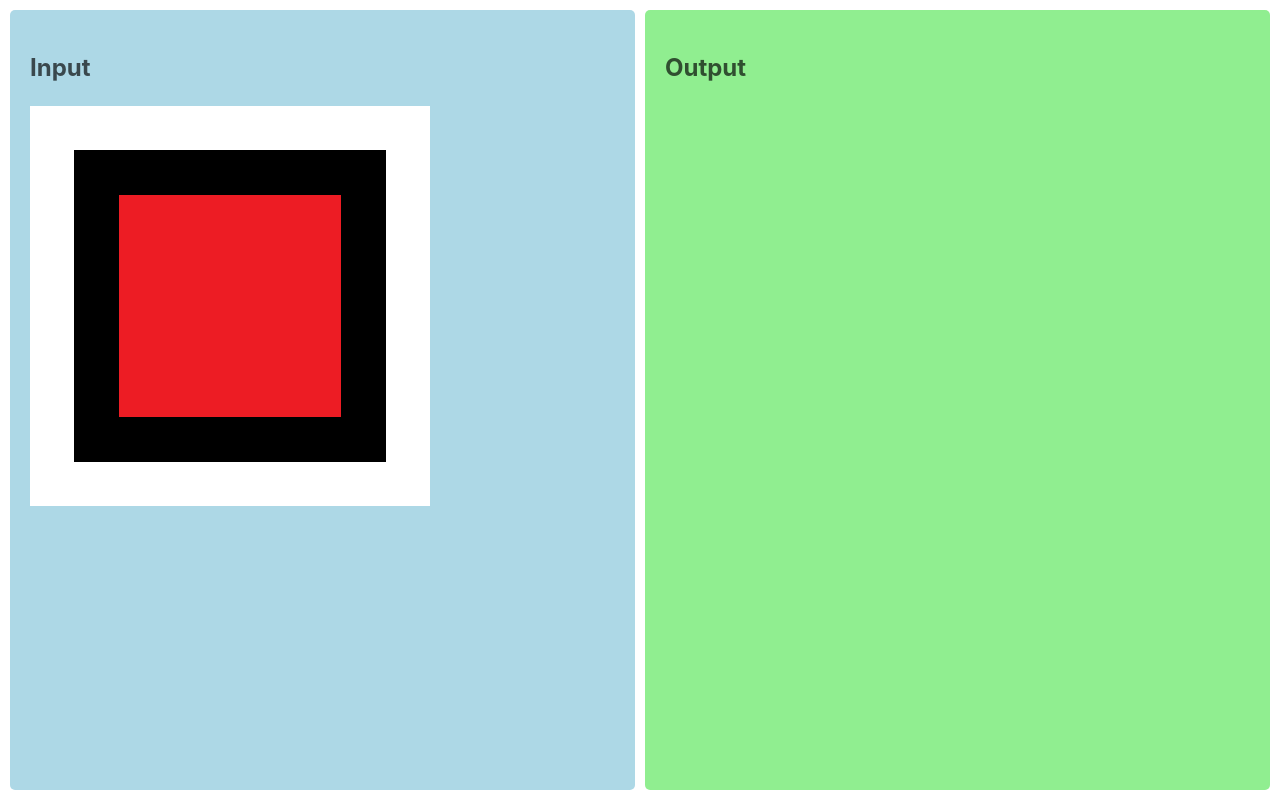
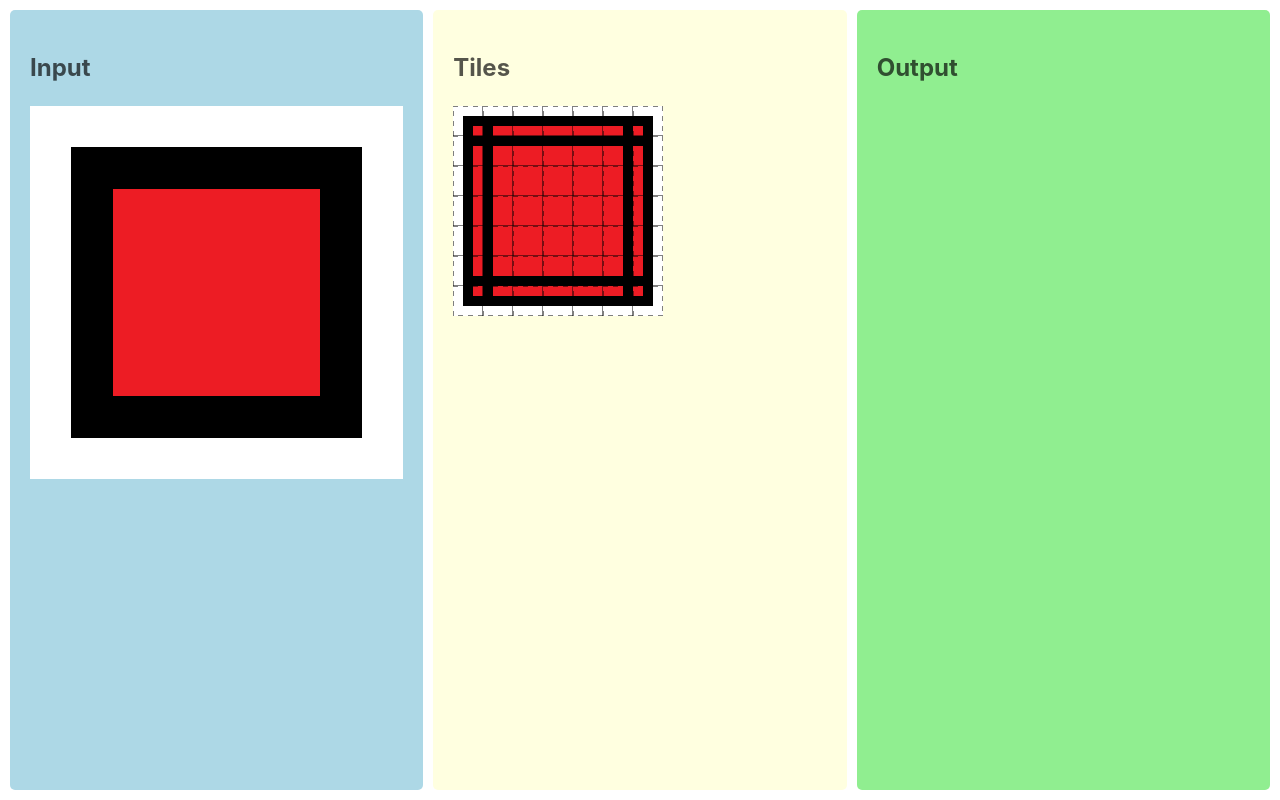
Before and after one commit to all-you-need-is-laugh/wave-function-collapse, a React (Vite) app: page / in a window 1280 px wide. Built offline with nearby package versions, Linux system fonts and the light colour scheme.

Commit message:
Add TilesPanel and TileSet components to display extracted tiles

```diff
--- a/src/App.tsx
+++ b/src/App.tsx
@@ -1,7 +1,8 @@
-import { useCallback } from 'react';
+import { useCallback, useState } from 'react';
 import styled from 'styled-components';
 import { InputPanel } from './components/InputPanel';
 import { OutputPanel } from './components/OutputPanel';
+import { TilesPanel } from './components/TilesPanel';
 import { Tile } from './utils/interfaces';
 
 const Container = styled.div`
@@ -13,13 +14,16 @@ const Container = styled.div`
 `;
 
 function App() {
+  const [tiles, setTiles] = useState<Tile[]>([]);
+
   const onTilesExtracted = useCallback((tiles: Tile[]) => {
-    console.warn("### > onTilesExtracted > tiles:", tiles);
+    setTiles(tiles);
   }, []);
 
   return (
     <Container>
       <InputPanel onTilesExtracted={onTilesExtracted} />
+      <TilesPanel tiles={tiles} />
       <OutputPanel />
     </Container >
   )
--- /dev/null
+++ b/src/components/TileSet.tsx
@@ -0,0 +1,50 @@
+import { useEffect, useRef } from 'react';
+import { Tile } from '../utils/interfaces';
+
+interface TileSetProps {
+  tiles: Tile[];
+}
+
+const TileSet = ({ tiles }: TileSetProps) => {
+  const canvasRef = useRef<HTMLCanvasElement>(null);
+
+  useEffect(() => {
+    if (!tiles.length) {
+      return;
+    }
+
+    const canvas = canvasRef.current;
+    if (canvas) {
+      const context = canvas.getContext('2d');
+      if (context) {
+        const pixelSize = 10;
+        const columns = Math.ceil(Math.sqrt(tiles.length));
+        const rows = Math.ceil(tiles.length / columns);
+        const tileSize = tiles[0].size * pixelSize;
+        canvas.width = columns * tileSize;
+        canvas.height = rows * tileSize;
+
+        tiles.forEach((tile, tileIndex) => {
+          const xOffset = (tileIndex % columns) * tileSize;
+          const yOffset = Math.floor(tileIndex / columns) * tileSize;
+
+          tile.data.forEach((pixel, index) => {
+            const x = (index % tile.size) * pixelSize + xOffset;
+            const y = Math.floor(index / tile.size) * pixelSize + yOffset;
+            context.fillStyle = `rgb(${pixel.r}, ${pixel.g}, ${pixel.b})`;
+            context.fillRect(x, y, pixelSize, pixelSize);
+          });
+
+          // Draw dotted border around each tile
+          context.strokeStyle = 'black';
+          context.setLineDash([5, 5]);
+          context.strokeRect(xOffset, yOffset, tileSize, tileSize);
+        });
+      }
+    }
+  }, [tiles]);
+
+  return <canvas ref={canvasRef} />;
+};
+
+export default TileSet;
--- /dev/null
+++ b/src/components/TilesPanel.tsx
@@ -0,0 +1,21 @@
+import styled from 'styled-components';
+import { Tile } from '../utils/interfaces';
+import Panel from './Panel';
+import TileSet from './TileSet';
+
+const TilesPanelStyled = styled(Panel)`
+  background-color: lightyellow;
+`;
+
+interface TilesPanelProps {
+  tiles: Tile[];
+}
+
+export function TilesPanel({ tiles }: TilesPanelProps) {
+  return (
+    <TilesPanelStyled>
+      <h2>Tiles</h2>
+      <TileSet tiles={tiles} />
+    </TilesPanelStyled>
+  )
+}
```
